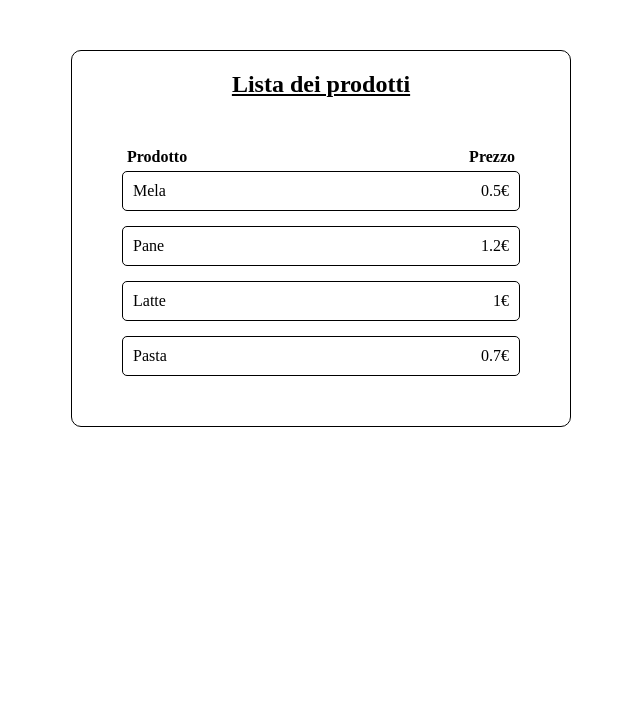
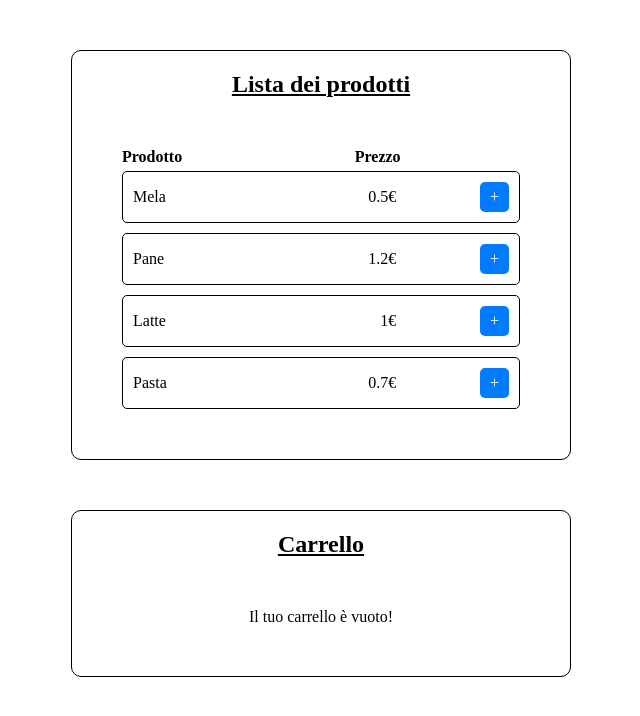
Before and after one commit to nicolaparutto/ex-react-usereducer-spesa, a React app: page / in a window 1280 px wide. Shown: the top 716 px of the page, without its empty margins (319-959 px from the left). Built offline with nearby package versions, Linux system fonts and the light colour scheme; the HTML template or start-up script is replaced by a standard one.

Commit message:
feat: milestone 2 completed

```diff
--- a/src/components/ShoppingCart.jsx
+++ b/src/components/ShoppingCart.jsx
@@ -5,8 +5,34 @@ const products = [
 	{ name: 'Pasta', price: 0.7 },
 ];
 
+import { useReducer } from "react";
+
 function ShoppingCart() {
+
+	const [addedProducts, dispatchAddedProducts] = useReducer(reducer, []);
+
+	function reducer(state, action) {
+		switch (action.type) {
+			case "ADD_PRODUCT":
+				if (state.some(product => product.name === action.pName)) {
+					return state;
+				} else {
+					const productToAdd = {
+						name: action.pName,
+						price: action.pPrice,
+						quantity: action.pQuantity
+					}
+					return [...state, productToAdd];
+				}
+
+			default:
+				return state;
+		}
+	}
+
+
 	return (
+		<>
 			<section className="container">
 				<h1>Lista dei prodotti</h1>
 				<div className="products-container">
@@ -15,13 +41,34 @@ function ShoppingCart() {
 						<span>Prezzo</span>
 					</div>
 					{products.map((product, index) => (
-					<div className="product">
+						<div className="product-item" key={index}>
+							<div className="product-info">
 								<span>{product.name}</span>
 								<span>{product.price}€</span>
+							</div>
+							<div className="add-product-btn" onClick={() => dispatchAddedProducts({ type: "ADD_PRODUCT", pName: product.name, pPrice: product.price, pQuantity: 1 })}>+</div>
 						</div>
 					))}
 				</div>
 			</section>
+
+			<section className="container">
+				<h1>Carrello</h1>
+				<div className="products-container">
+					{
+						addedProducts.length > 0 ?
+							addedProducts.map((product, index) => (
+								<div key={index} className="product-item">
+									<span>{product.name}</span>
+									<span>{product.price}€</span>
+									<span>Quantità: {product.quantity}</span>
+								</div>
+							)) :
+							<div>Il tuo carrello è vuoto!</div>
+					}
+				</div>
+			</section>
+		</>
 	)
 }
 
--- a/src/index.css
+++ b/src/index.css
@@ -29,18 +29,38 @@
   display: flex;
   justify-content: space-between;
   margin-bottom: 5px;
+  width: 70%;
 
   span {
-    margin: 0 5px;
+
     font-weight: bold;
   }
 }
 
-.product {
+.product-item {
   display: flex;
   justify-content: space-between;
+  align-items: center;
   border: 1px solid #000;
   border-radius: 5px;
-  margin-bottom: 15px;
   padding: 10px;
+  margin-bottom: 10px;
 }
+
+.product-info {
+  width: 70%;
+  display: flex;
+  justify-content: space-between;
+}
+
+.add-product-btn {
+  background-color: #037BFF;
+  color: #fff;
+  padding: 6px 10px;
+  border-radius: 5px;
+  cursor: pointer;
+
+  &:hover {
+    background-color: #0057b4;
+  }
+}
```
Lines whose indentation alone changed are shown as unchanged.
